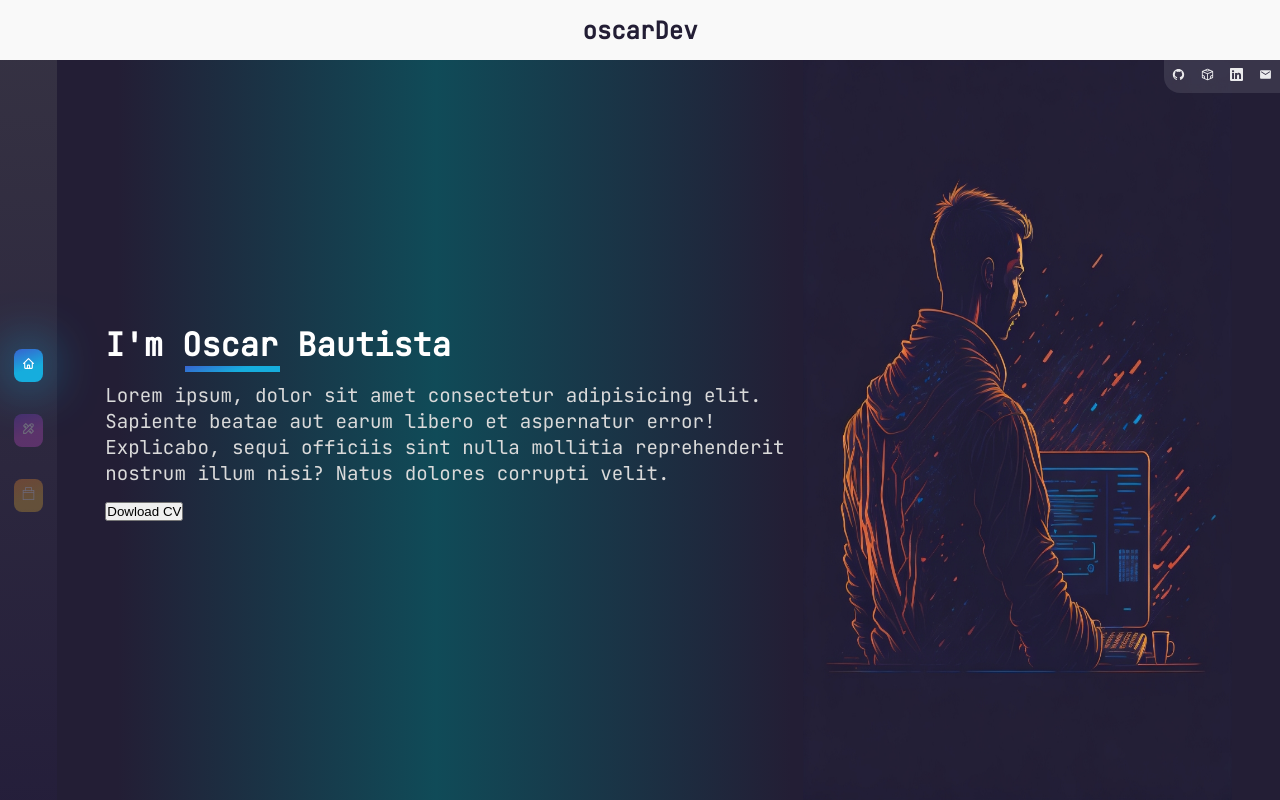
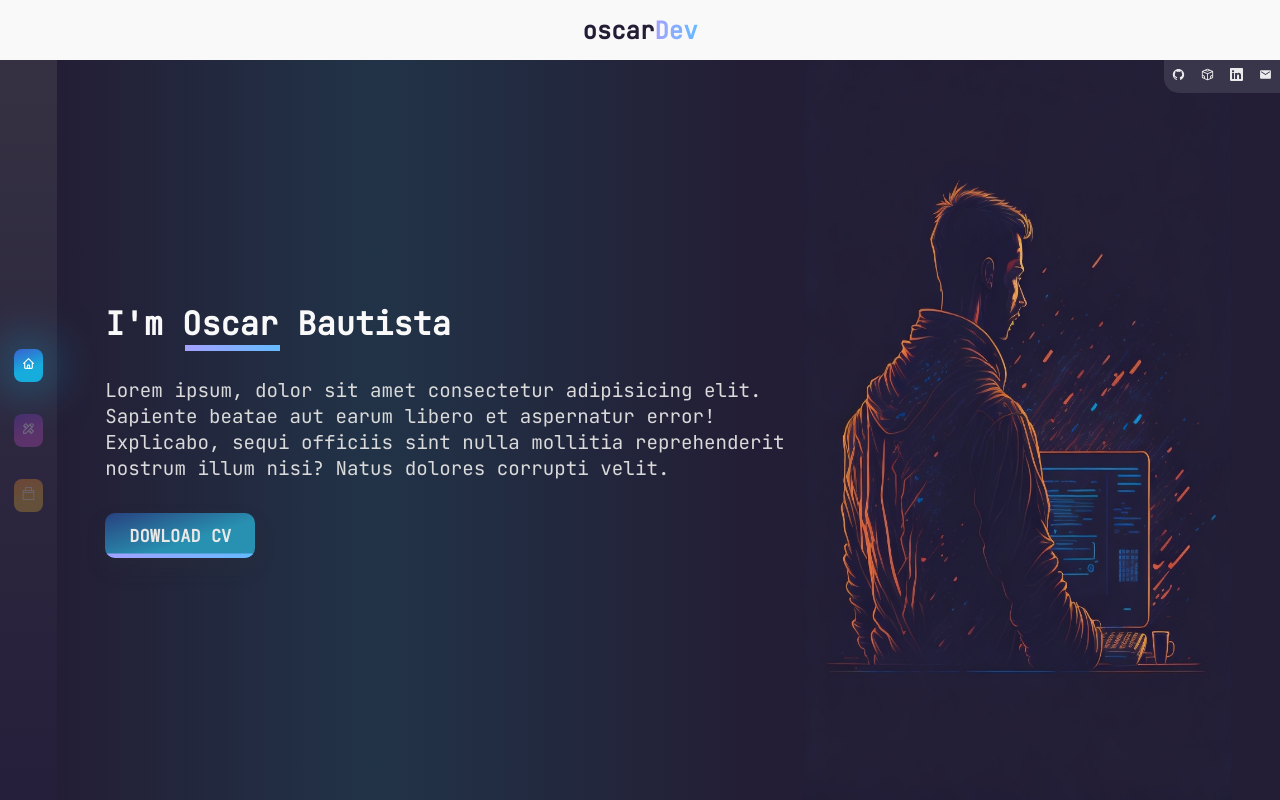
Before and after one commit to OscarCodev/my-portafolio, a React (Vite) app: page / in a window 1280 px wide. Built offline with nearby package versions, Linux system fonts and the light colour scheme.

Commit message:
mejoras en el background, animaciones, colores, estilizado

```diff
--- a/src/components/pages/ExperienceScreen.jsx
+++ b/src/components/pages/ExperienceScreen.jsx
@@ -2,7 +2,9 @@ import React from "react";
 import styled from "styled-components";
 
 function ExperienceScreen() {
-  return <ContainerExperience></ContainerExperience>;
+  return (
+    <ContainerExperience transition-style="in:circle:top-right"></ContainerExperience>
+  );
 }
 
 export default ExperienceScreen;
@@ -12,12 +14,19 @@ const ContainerExperience = styled.div`
   height: calc(100vh - 120px);
   background: rgb(35, 30, 53);
   background: linear-gradient(
-    90deg,
-    rgba(35, 30, 53, 1) 0%,
-    rgba(102, 102, 82, 1) 40%,
-    rgba(35, 30, 53, 1) 74%
+    180deg,
+    rgba(35, 30, 53, 1) 5%,
+    rgba(70, 70, 56, 0.5) 20%,
+    rgba(35, 30, 53, 1) 40%
   );
   @media (min-width: 992px) {
     height: calc(100vh - 60px);
+    background: rgb(35, 30, 53);
+    background: linear-gradient(
+      90deg,
+      rgba(35, 30, 53, 1) 0%,
+      rgba(70, 70, 56, 0.7) 29%,
+      rgba(35, 30, 53, 1) 63%
+    );
   }
 `;
--- a/src/components/pages/HomeScreen.jsx
+++ b/src/components/pages/HomeScreen.jsx
@@ -4,7 +4,7 @@ import imagenProgramador from "../../assets/Programer.jpg";
 
 export default function HomeScreen() {
   return (
-    <ContainerPrincipal transition-style="in:circle:hesitate">
+    <ContainerPrincipal transition-style="in:circle:top-right">
       <Presentacion>
         <h2>I'm Oscar Bautista</h2>
         <p>
@@ -13,7 +13,7 @@ export default function HomeScreen() {
           sint nulla mollitia reprehenderit nostrum illum nisi? Natus dolores
           corrupti velit.
         </p>
-        <button>Dowload CV</button>
+        <Button></Button>
       </Presentacion>
       <ContenedorImg>
         <img src={imagenProgramador} alt="programador" />
@@ -29,29 +29,29 @@ const ContainerPrincipal = styled.div`
   flex-direction: column;
   padding: 3rem;
   background: rgb(35, 30, 53);
-  background: linear-gradient(
-    180deg,
-    rgba(35, 30, 53, 1) 5%,
-    rgba(16, 75, 88, 1) 20%,
-    rgba(35, 30, 53, 1) 40%
-  );
+  background: rgb(35, 30, 53);
+    background: linear-gradient(
+      180deg,
+      rgba(35, 30, 53, 1) 5%,
+      rgba(27, 135, 148, 0.2) 20%,
+      rgba(35, 30, 53, 1) 40%
+    );
+  //5 20 40
   @media (min-width: 992px) {
     height: calc(100vh - 60px);
     flex-direction: row;
     justify-content: center;
-    background: rgb(35, 30, 53);
     background: linear-gradient(
       90deg,
-      rgba(35, 30, 53, 1) 5%,
-      rgba(16, 75, 88, 1) 31%,
-      rgba(35, 30, 53, 1) 60%
+      rgba(35, 30, 53, 1) 0%,
+      rgba(27, 135, 148, 0.2) 26%,
+      rgba(35, 30, 53, 1) 56%
     );
   }
 `;
 
 const Presentacion = styled.div`
   //border: 1px solid green;
-  color: white;
   display: flex;
   flex-direction: column;
   align-items: center;
@@ -59,41 +59,97 @@ const Presentacion = styled.div`
   h2 {
     //border: 1px solid coral;
     font-size: 2rem;
-    margin-bottom: 1rem;
+    margin-bottom: 3rem;
     text-align: center;
     position: relative;
+    color: #f9f9f9;
     &::after {
       content: "";
       position: absolute;
       left: 5rem;
       width: 95px;
       height: 6px;
-      background: rgb(22, 173, 221);
-      background: linear-gradient(
-        342deg,
-        rgba(22, 173, 221, 1) 41%,
-        rgba(56, 99, 207, 1) 100%
-      );
+      background: linear-gradient(to right, #a4a1ff, #65baff);
       display: block;
     }
   }
   p {
-    margin-bottom: 1rem;
+    margin-bottom: 3rem;
     font-weight: normal;
     text-align: center;
     font-size: 1.2rem;
     color: #dadada;
   }
-  button {
-    margin-bottom: 1rem;
-  }
   @media (min-width: 992px) {
     justify-content: center;
     align-items: flex-start;
     width: 80%;
+    h2{
+      margin-bottom: 2rem;
+    }
     p {
+      margin-bottom: 2rem;
       text-align: left;
     }
+  }
+`;
+
+const Button = styled.div`
+  position: relative;
+  background-color: transparent;
+  color: #e8e8e8;
+  font-size: 17px;
+  font-weight: 600;
+  border-radius: 10px;
+  width: 150px;
+  height: 45px;
+  border: none;
+  text-transform: uppercase;
+  cursor: pointer;
+  overflow: hidden;
+  box-shadow: 0 10px 20px rgba(51, 51, 51, 0.2);
+  transition: all 0.3s cubic-bezier(0.23, 1, 0.32, 1);
+  &::before {
+    content: "thank you !! 🫡";
+    font-size: .8rem;
+    display: flex;
+    align-items: center;
+    justify-content: center;
+    width: 100%;
+    height: 100%;
+    pointer-events: none;
+    background: linear-gradient(to right, #a4a1ff, #65baff);
+    color: #343434;
+    transform: translate(0%, 90%);
+    z-index: 99;
+    position: relative;
+    transform-origin: bottom;
+    transition: all 0.6s cubic-bezier(0.23, 1, 0.32, 1);
+  }
+  &::after {
+    content: "Dowload CV";
+    display: flex;
+    align-items: center;
+    justify-content: center;
+    background: linear-gradient(342deg, #2890b0 41%, #28417f 100%);
+    width: 100%;
+    height: 100%;
+    pointer-events: none;
+    transform-origin: top;
+    transform: translate(0%, -100%);
+    transition: all 0.6s cubic-bezier(0.23, 1, 0.32, 1);
+  }
+  &:hover::before {
+    transform: translate(0%, 0%);
+  }
+  &:hover::after {
+    transform: translate(0%, -200%);
+  }
+  &:focus {
+    outline: none;
+  }
+  &:active {
+    scale: 0.95;
   }
 `;
 
--- a/src/components/pages/TecnologiesScreen.jsx
+++ b/src/components/pages/TecnologiesScreen.jsx
@@ -5,7 +5,8 @@ export default function TecnologiesScreen() {
   //const {frontend, backend, mobile, design} = tecnologias;
 
   return (
-    <ContainerTecnologies transition-style="in:circle:hesitate">
+    <ContainerTecnologies transition-style="in:circle:top-right">
+      <ContainerCampo title="Design" />
       <ContainerCampo title="Frontend">
         {/*
           tecnologies.map((tecnologia) => (
@@ -14,9 +15,6 @@ export default function TecnologiesScreen() {
           */}
       </ContainerCampo>
       <ContainerCampo title="Backend" />
-
-      <ContainerCampo title="Mobile" />
-      <ContainerCampo title="Design" />
     </ContainerTecnologies>
   );
 }
@@ -28,16 +26,23 @@ const ContainerTecnologies = styled.div`
   display: grid;
   grid-template-columns: 1fr;
   gap: 3rem;
-
   background: rgb(35, 30, 53);
+  background: linear-gradient(
+    180deg,
+    rgba(35, 30, 53, 1) 5%,
+    rgba(74, 55, 77, 1) 20%,
+    rgba(35, 30, 53, 1) 40%
+  );
+  @media (min-width: 992px) {
+    height: calc(100vh - 60px);
+    grid-template-columns: 1fr 1fr 1fr;
+    background: rgb(35, 30, 53);
   background: linear-gradient(
     90deg,
     rgba(35, 30, 53, 1) 5%,
     rgba(74, 55, 77, 1) 31%,
     rgba(35, 30, 53, 1) 60%
   );
-  @media (min-width: 992px) {
-    grid-template-columns: 1fr 1fr 1fr;
   }
 `;
 
@@ -72,7 +77,7 @@ const ContainerCards = styled.div`
   width: 100%;
   height: auto;
   display: grid;
-  grid-template-columns: 1fr 1fr;
+  grid-template-columns: 1fr 1fr 1fr 1fr;
   gap: 1rem;
 `;
 
@@ -82,6 +87,10 @@ function CardTecnologia() {
 
 const Card = styled.div`
   width: 100%;
-  height: 100px;
+  height: 80px;
   background: rgba(255, 255, 255, 0.2);
+  transition: all 0.3s;
+  &:hover{
+    transform: scale(0.95);
+  }
 `;
--- a/src/components/uis/Header.jsx
+++ b/src/components/uis/Header.jsx
@@ -1,14 +1,16 @@
-import React from 'react'
-import styled from 'styled-components'
+import React from "react";
+import styled from "styled-components";
 
 export default function Header() {
   return (
     <HeaderSup>
-        <ContainerHeader>
-            <Text>oscarDev</Text>
-        </ContainerHeader>
+      <ContainerHeader>
+        <Text>
+          oscar<span>Dev</span>
+        </Text>
+      </ContainerHeader>
     </HeaderSup>
-  )
+  );
 }
 
 const HeaderSup = styled.div`
@@ -22,19 +24,24 @@ const HeaderSup = styled.div`
 const ContainerHeader = styled.div`
   width: 100%;
   height: 60px;
-  background: #F9F9F9;
+  background: #f9f9f9;
   display: flex;
   justify-content: center;
   align-items: center;
-  @media (min-width: 992px){
+  @media (min-width: 992px) {
     min-width: 992px;
     max-width: 2100px;
   }
 `;
 
 const Text = styled.h1`
-  font-family: 'JetBrains Mono';
+  font-family: "JetBrains Mono";
   font-size: 1.5rem;
-  font-weight: bolder;
   color: #231e35;
-`
+  & span {
+    background-clip: text;
+    -webkit-background-clip: text;
+    color: transparent;
+    background-image: linear-gradient(to right, #a4a1ff, #65baff);
+  }
+`;
--- a/src/components/uis/Navbar.jsx
+++ b/src/components/uis/Navbar.jsx
@@ -83,10 +83,14 @@ const Option = css`
   border-radius: 0.5rem;
   padding: 0.5rem;
   opacity: 0.3;
-  transition: opacity 0.3s ease;
+  //transition: opacity 0.3s ease;
   position: relative;
+  transition: all 0.6s cubic-bezier(0.23, 1, 0.320, 1);
   &.active {
     opacity: 1;
+  }
+  &:active {
+    scale: 0.95;
   }
   &:hover:not(.active) {
     opacity: 0.5;
--- a/src/components/uis/ViewPages.jsx
+++ b/src/components/uis/ViewPages.jsx
@@ -43,7 +43,7 @@ const ContenedorIcons = styled.div`
   width: auto;
   height: auto;
   z-index: 9999;
-  border-bottom-left-radius: 1rem;
+  border-bottom-left-radius: 15px;
   background-color: rgba(255,255,255,0.1);
   display: flex;
   align-items: center;
@@ -54,7 +54,8 @@ const Icon = styled.a`
   padding: .5rem;
   opacity: 0.9;
   background-color: none;
-  transition: opacity 0.2s ease-in, background-color 0.4s ease-in;
+  transition: all 0.6s cubic-bezier(0.23, 1, 0.320, 1);
+  //transition: opacity 0.2s ease-in, background-color 0.2s ease-in;
   cursor: pointer;
   border-bottom-left-radius: ${props => props.borderLeft && "1rem"};
   &:hover{
@@ -62,5 +63,8 @@ const Icon = styled.a`
     color: ${(props) => props.color};
     background: #F9F9F9;
   }
+  &:active {
+    scale: 0.95;
+  }
 
 `
```
